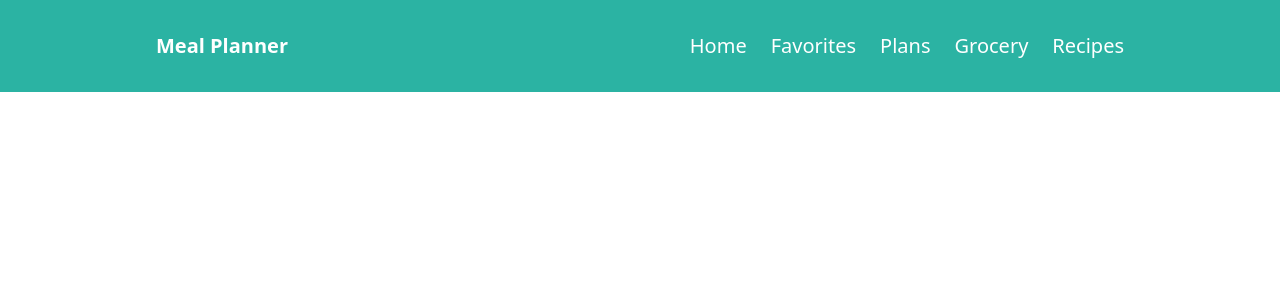
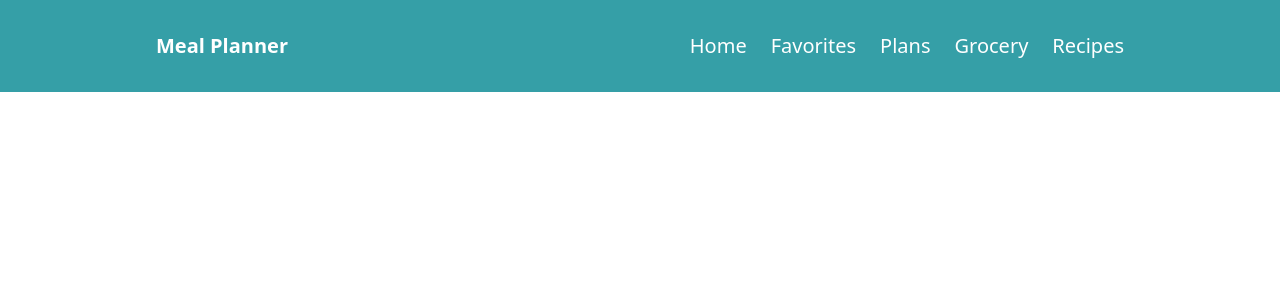
Before and after one commit to Lilla-ctrl/meal-planner, a Next.js app: page / in a window 1280 px wide. Shown: the top 300 px of the page. Built offline with nearby package versions, Linux system fonts and the light colour scheme.

Commit message:
Update globals.css

```diff
--- a/src/app/globals.css
+++ b/src/app/globals.css
@@ -1,9 +1,9 @@
 @import "tailwindcss";
 
 @theme {
-  --color-primary-teal: #2BB3A3;
-  --color-soft-orange: #F4A261;
-  --color-warm-beige: #E9C46A;
-  --color-light-cream: #FAF3E0;
-  --color-dark-navy: #264653;
+  --color-primary-teal: #359FA7;
+  --color-soft-orange: #FC703C;
+  --color-warm-beige: #FEF1C3;
+  --color-light-cream: #FFF8E1;
+  --color-dark-navy: #3046AE;
 }
```
